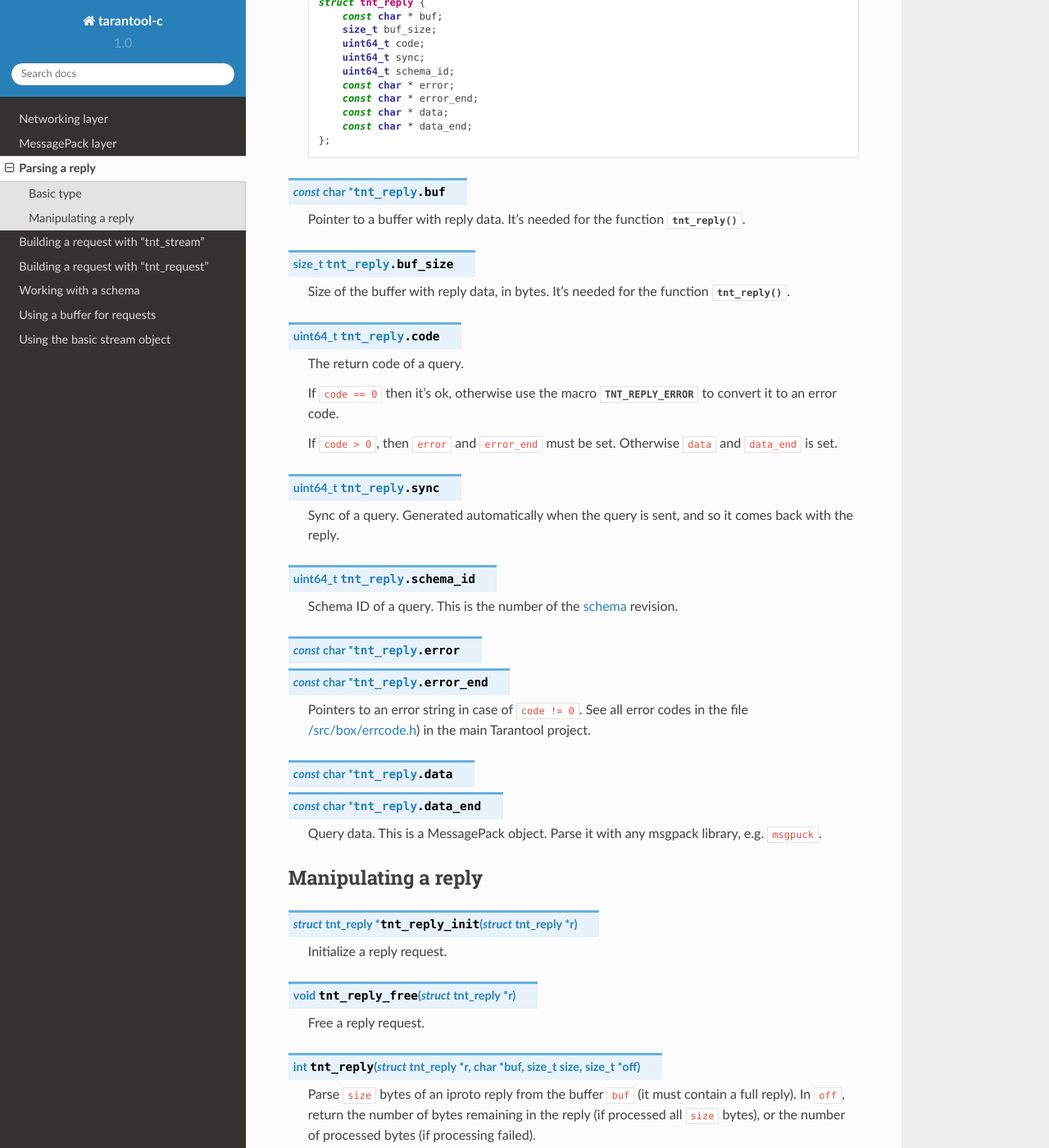
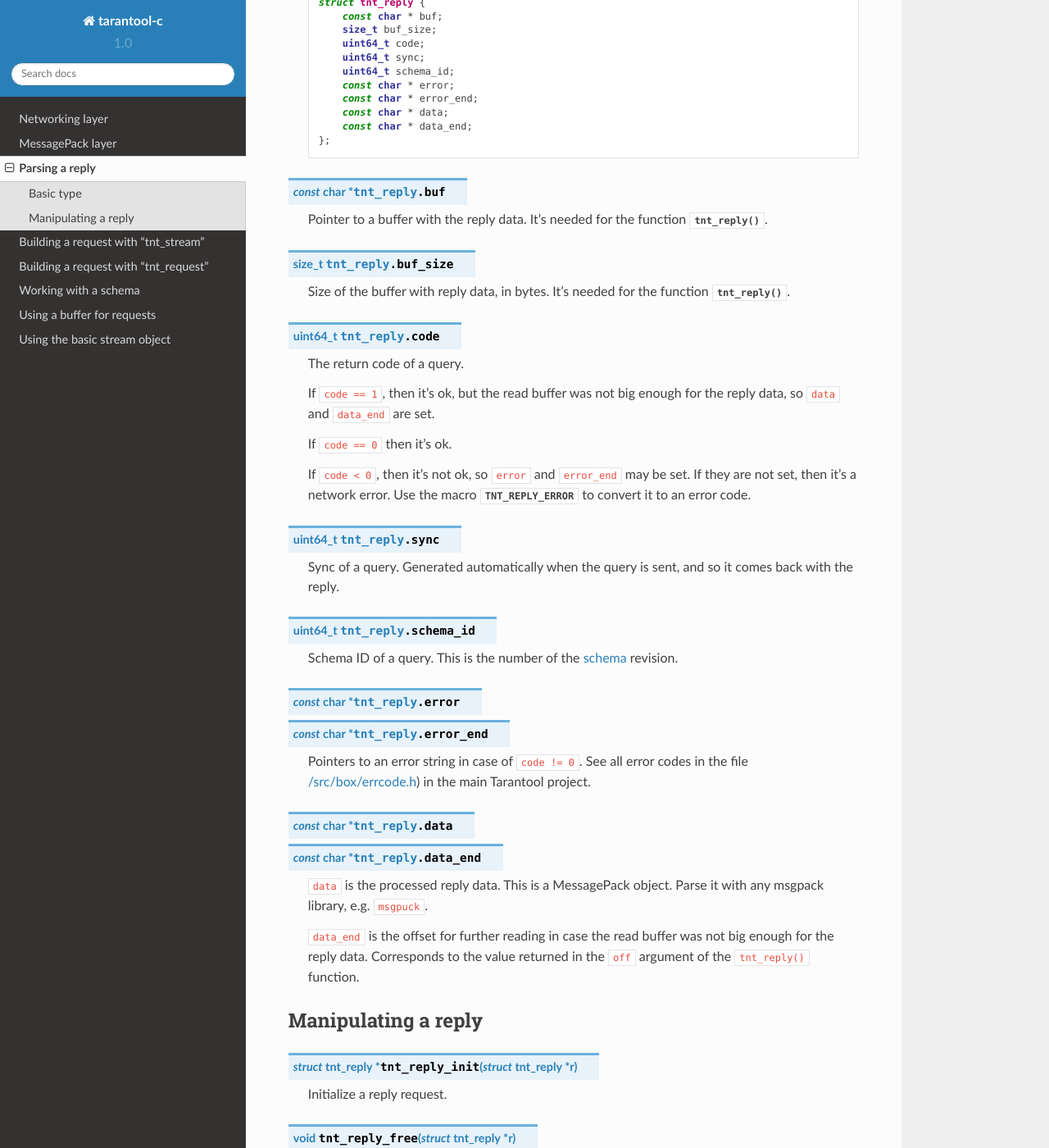
Before and after one commit to tarantool/tarantool-c, a Sphinx documentation site: the page built from doc/source/reply.rst, in a window 1280 px wide and 1400 px high, scrolled down 309 px. Shown: the whole window at 82% size. Built offline with Sphinx 7.4.7 and the Read the Docs theme 2.0.0, drawn with Linux system fonts in a browser that asks for light colours; some of the changed text lies outside the part shown.

Commit message:
Revise info about tnt_reply.data and data_end
closes https://github.com/tarantool/doc/issues/151

```diff
--- a/doc/source/reply.rst
+++ b/doc/source/reply.rst
@@ -26,7 +26,7 @@
 
 .. c:member:: const char *tnt_reply.buf
 
-    Pointer to a buffer with reply data.
+    Pointer to a buffer with the reply data.
     It's needed for the function :func:`tnt_reply`.
 
 .. c:member:: size_t tnt_reply.buf_size
@@ -38,11 +38,14 @@
 
     The return code of a query.
 
-    If ``code == 0`` then it's ok, otherwise use the macro
+    If ``code == 1``, then it's ok, but the read buffer was not big enough
+    for the reply data, so ``data`` and ``data_end`` are set.
+
+    If ``code == 0`` then it's ok.
+
+    If ``code < 0``, then it's not ok, so ``error`` and ``error_end`` may be
+    set. If they are not set, then it's a network error. Use the macro
     :c:macro:`TNT_REPLY_ERROR` to convert it to an error code.
-
-    If ``code > 0``, then ``error`` and ``error_end`` must be set.
-    Otherwise ``data`` and ``data_end`` is set.
 
 .. c:member:: uint64_t tnt_reply.sync
 
@@ -65,8 +68,14 @@
 .. c:member:: const char *tnt_reply.data
               const char *tnt_reply.data_end
 
-    Query data. This is a MessagePack object. Parse it with any msgpack library,
+    ``data`` is the processed reply data.
+    This is a MessagePack object. Parse it with any msgpack library,
     e.g. ``msgpuck``.
+
+    ``data_end`` is the offset for further reading in case the read buffer
+    was not big enough for the reply data.
+    Corresponds to the value returned in the ``off`` argument of the
+    ``tnt_reply()`` function.
 
 =====================================================================
                      Manipulating a reply
@@ -84,6 +93,7 @@
 
     Parse ``size`` bytes of an iproto reply from the buffer ``buf`` (it must
     contain a full reply).
+
     In ``off``, return the number of bytes remaining in the reply (if processed
     all ``size`` bytes), or the number of processed bytes (if processing
     failed).
```
Also changed, not shown: 1 other file.
